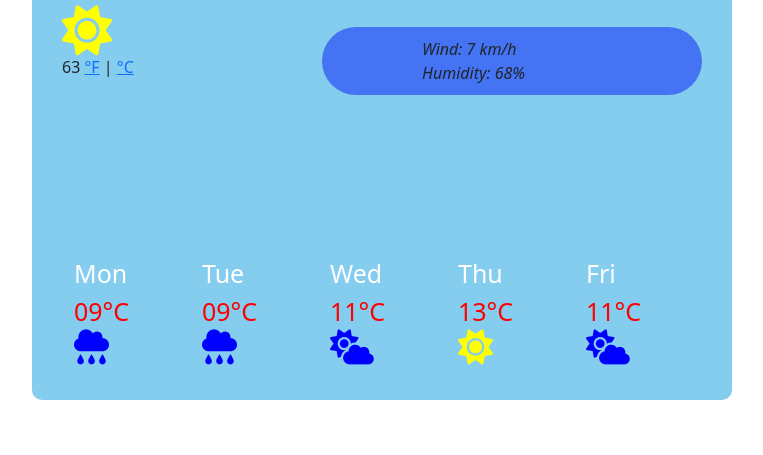
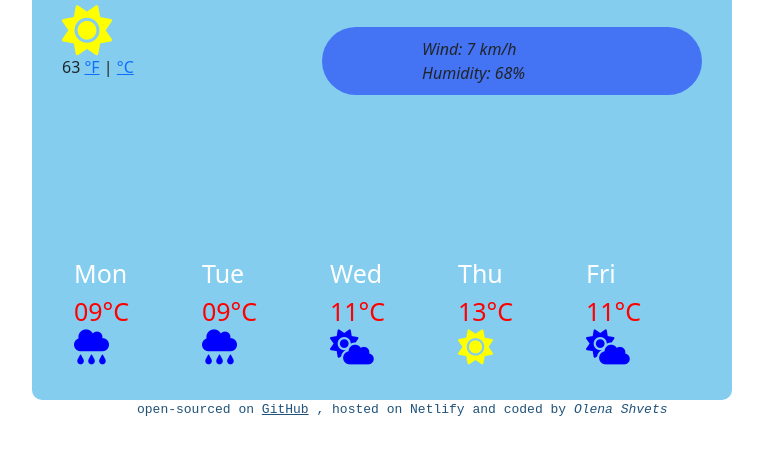
Before and after one commit to Lenashvets3/weather-app, a plain HTML site: page index.html in a window 1280 px wide. Shown: the part 137-592 px from the top of the page, without its empty margins (258-1021 px from the left). Drawn offline with nearby package versions, Linux system fonts and the light colour scheme; a web font is replaced by a local one.

Commit message:
Update index.html
App creator

```diff
--- a/index.html
+++ b/index.html
@@ -26,7 +26,7 @@
     <link rel="stylesheet" href="styles.css" />
   </head>
   <body>
-	<div class="body-container">
+<div class="body-container">
 	<header>
         <h1 id="current-location">Kyiv</h1>
 		<h2 class="date"><em>Sunday 0:18</em></h2>
@@ -73,8 +73,18 @@
         <div class="col">Thu<div class="temperatura">13°C</div><i class="fa-solid fa-sun sun-icon"></i></div>
         <div class="col">Fri<div class="temperatura">11°C</div><i class="fa-solid fa-cloud-sun cloud-icon"></i></div>
     </div>
+  </div>
 </div>
-</div>
+<div class="app-creator">
+  open-sourced on
+  <a
+    class="creator-link"
+    href="https://chimerical-pika-f00bd5.netlify.app/"
+    target="_blank"
+    >GitHub</a
+  >
+  , hosted on Netlify and coded by <em>Olena Shvets</em>
+ </div>
 
 <script src="index.js"></script>
     </body>
--- a/styles.css
+++ b/styles.css
@@ -70,3 +70,19 @@ div.col {
   color: white;
   font-size: 25px;
 }
+
+.app-creator {
+  color: #205279;
+  display: block;
+  font-size: 13px;
+  font-family: "Courier New", Courier, monospace;
+  margin: 0 350px;
+  padding-bottom: 10px;
+  padding-left: 45px;
+}
+.creator-link {
+  color: #205279;
+}
+.creator-link:hover {
+  color: #4bbdbd;
+}
```
